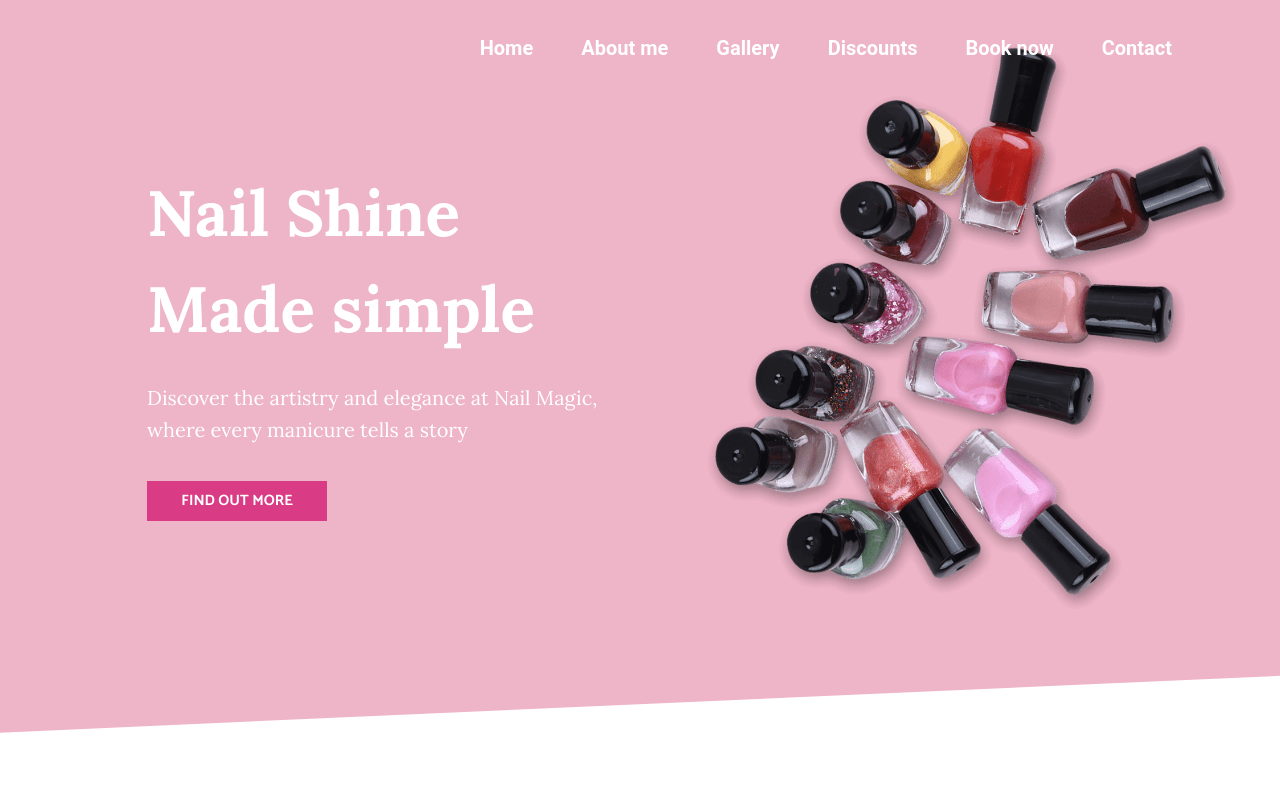
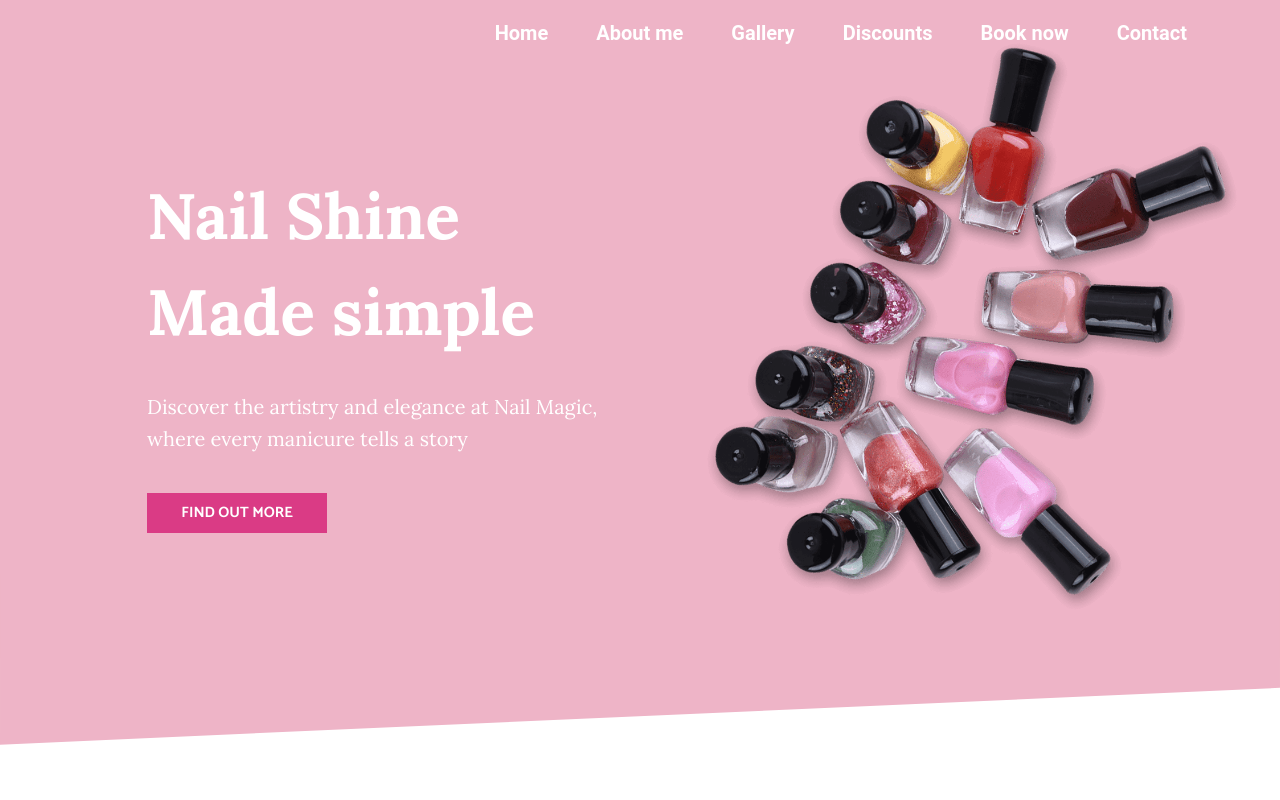
Before and after one commit to KarolinaKotwica/Beauty-world-grid, a website: page index.html in a window 1280 px wide. Shown: the top 800 px of the page. Drawn offline with Linux system fonts and the light colour scheme; a script that the page names is missing.

Commit message:
Add media query for large screen

```diff
--- a/index.html
+++ b/index.html
@@ -7,7 +7,7 @@
     <title>Beauty World</title>
     <link rel="stylesheet" href="css/style.css">
 </head>
-<body class="container">
+<body class="container" id="home">
 
     <div class="navigation">
         <input type="checkbox" class="navigation__checkbox" id="navi-toggle">
@@ -19,12 +19,12 @@
 
         <nav class="navigation__nav">
             <ul class="navigation__list">
-                <li class="navigation__item"><a href="#" class="navigation__link">Home</a></li>
-                <li class="navigation__item"><a href="#" class="navigation__link">About me</a></li>
-                <li class="navigation__item"><a href="#" class="navigation__link">Gallery</a></li>
-                <li class="navigation__item"><a href="#" class="navigation__link">Discounts</a></li>
-                <li class="navigation__item"><a href="#" class="navigation__link">Book now</a></li>
-                <li class="navigation__item"><a href="#" class="navigation__link">Contact</a></li>
+                <li class="navigation__item"><a href="#home" class="navigation__link">Home</a></li>
+                <li class="navigation__item"><a href="#about" class="navigation__link">About me</a></li>
+                <li class="navigation__item"><a href="#gallery" class="navigation__link">Gallery</a></li>
+                <li class="navigation__item"><a href="#dicounts" class="navigation__link">Discounts</a></li>
+                <li class="navigation__item"><a href="#book-now" class="navigation__link">Book now</a></li>
+                <li class="navigation__item"><a href="#contact" class="navigation__link">Contact</a></li>
             </ul>
         </nav>
     </div>
@@ -49,7 +49,7 @@
     </header>
 
 
-    <div class="about--photo">
+    <div class="about--photo" id="about">
         <img class="about--photo--img" src="./img/avatar.jpg" alt="It's me, hi!">
     </div>
 
@@ -70,7 +70,7 @@
         <h2 class="about--text--container--h2">Peace, Love & Nails</h2>
     </div>
 
-    <section class="gallery mb-lg">
+    <section class="gallery mb-lg" id="gallery">
         <div class="gallery__image gallery__image1">
             <img src="./img/nail-1.jpg" alt="">
             <div class="gallery__image--description">
@@ -162,7 +162,7 @@
         </div>
     </div>
 
-    <section class="discounts">
+    <section class="discounts" id="dicounts">
         <div class="section-text discounts__text">
             <h3 class="about--text--container--h3">From 05.04.2024 to 05.05.2024</h3>
             <h2 class="about--text--container--h2">30% OFF on Classic Manicure % Pedicure</h2>
@@ -199,7 +199,7 @@
         <h2 class="about--text--container--h2">Find the best time for you</h2>
     </div>
 
-    <section class="reservation">
+    <section class="reservation" id="book-now">
         <!-- Calendly inline widget begin -->
         <div class="calendly-inline-widget" data-url="https://calendly.com/karolinarys93?text_color=000000&primary_color=da3b85" style="min-width:320px;height:700px;"></div>
         <script type="text/javascript" src="https://assets.calendly.com/assets/external/widget.js" async></script>
@@ -219,7 +219,7 @@
             </p>
         </div>
 
-        <div class="footer__contact">
+        <div class="footer__contact" id="contact">
             <h5 class="mb-sm">Get in touch</h5>
             <p class="footer__contact--address">
                 Meierwiesenstrasse 89<br/>8866 Zurich<br/>testemail@gmail.com<br><b>+41 646 464 646</b>
--- a/sass/_base.scss
+++ b/sass/_base.scss
@@ -44,6 +44,7 @@ $bp-small: 37.5em;    // 600px;
 
 html {
     box-sizing: border-box;
+    scroll-behavior: smooth;
     font-size: 62.5%; // 10px/16px = 62.5% -> 1rem = 10px
 
     @media only screen and (max-width: $bp-largest) {
@@ -64,7 +65,7 @@ body {
     grid-template-columns: [full-start] 1fr [center-start] repeat(8, [col-start] minmax(min-content, 14rem) [col-end] ) [center-end] 1fr [full-end];
     overflow-x: hidden;
 
-        @media only screen and (max-width: $bp-large) {
+        @media only screen and (max-width: $bp-largest) {
             grid-template-rows: min-content repeat(3, min-content) minmax(250px, 1fr);
         }
 
--- a/sass/_footer.scss
+++ b/sass/_footer.scss
@@ -41,7 +41,7 @@
             font-size: 1.3rem;
             width: 50%;
 
-            @media only screen and (max-width: $bp-large) {
+            @media only screen and (max-width: $bp-largest) {
                 font-size: 1.8rem;
                 width: 90%;
             }
@@ -62,7 +62,7 @@
             border: none;
             color: $color-primary-pink-dark;
 
-            @media only screen and (max-width: $bp-large) {
+            @media only screen and (max-width: $bp-largest) {
                 width: 30rem;
             }
 
@@ -95,7 +95,7 @@
             font-size: 2rem;
             margin: 1rem 0;
 
-            @media only screen and (max-width: $bp-large) {
+            @media only screen and (max-width: $bp-largest) {
                 font-size: 2.3rem;
             }
         }
--- a/sass/_header.scss
+++ b/sass/_header.scss
@@ -49,6 +49,7 @@
         line-height: 1rem;
         grid-column: 2 / 3;
         grid-row: 4 / 5;
+        max-height: 100%;
     }
 
     .heading--sub {
@@ -59,7 +60,7 @@
     &__image {
         max-width: 100%;
         grid-column: 4 / span 5;
-        grid-row: 0 / -1;
+        grid-row: 1 / -1;
         z-index: 2;
 
         @media only screen and (max-width: $bp-small) {
--- a/sass/_nav.scss
+++ b/sass/_nav.scss
@@ -64,9 +64,13 @@
         color: $color-white;
         display: none;
 
-        @media only screen and (max-width: $bp-small) {
+        // @media only screen and (max-width: $bp-small) {
+        //     display: block;
+        // }
+        @media only screen and (max-width: $bp-medium) {
             display: block;
         }
+
 
             & > span,
             & > span::before,
@@ -94,7 +98,7 @@
         display: flex;
         justify-content: end;
         width: 90%;
-        padding: 2rem;
+        padding: .5rem;
         position: relative;
         transition: all .8s ease;
         opacity: 1;
@@ -118,7 +122,7 @@
         z-index: 80;
         transition: all .5s ease-in;
 
-        @media only screen and (min-width: $bp-large) {
+        @media only screen and (min-width: $bp-medium) {
             display: flex;
             position: static;
             flex-direction: row;
@@ -130,8 +134,13 @@
         display: block;
         padding: 12px 24px;
         font-family: 'Roboto', sans-serif;
-        font-size: 20px;
+        font-size: 2rem;
         font-weight: 600;
+
+
+        // @media only screen and (max-width: $bp-medium) {
+        //     font-size: 1.5rem;
+        // }
 
         a {
             text-decoration: none;
--- a/sass/about.scss
+++ b/sass/about.scss
@@ -12,7 +12,8 @@
     background-color: $color-white;
     align-self: center;
 
-    @media only screen and (max-width: $bp-large) {
+
+    @media only screen and (max-width: $bp-largest) {
         align-self: start;
         margin-top: 18rem;
     }
```
Also changed, not shown: css/style.css.
